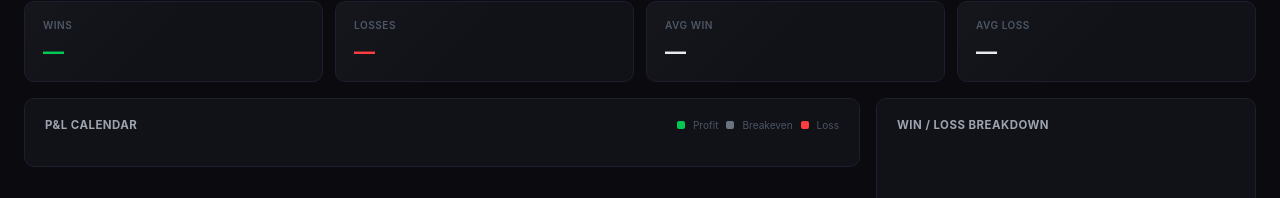
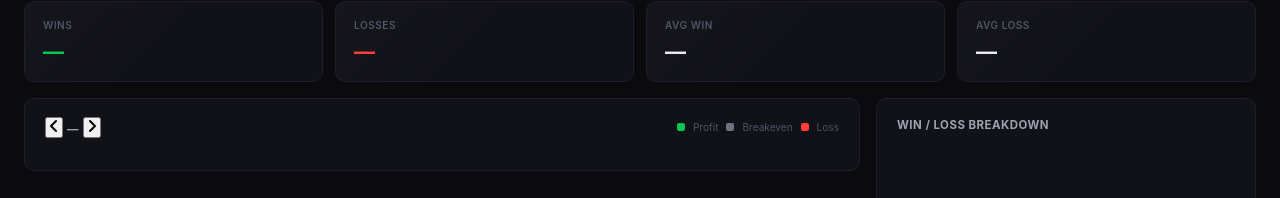
Before and after one commit to tpsanty/cameron-dashboard, a website: page public/index.html in a window 1280 px wide. Shown: the part 212-410 px from the top of the page. Drawn offline with nearby package versions, Linux system fonts and the light colour scheme; no server answers.

Commit message:
Auto: index.html

```diff
--- a/public/index.html
+++ b/public/index.html
@@ -99,7 +99,19 @@
 
       <div class="card cal-card">
         <div class="card-header">
-          <h2 class="card-title">P&amp;L Calendar</h2>
+          <div class="cal-nav">
+            <button class="cal-nav-btn" id="calPrevBtn" onclick="calNavPrev()" title="Previous month">
+              <svg width="14" height="14" viewBox="0 0 14 14" fill="none">
+                <polyline points="9,2 4,7 9,12" stroke="currentColor" stroke-width="2" stroke-linecap="round" stroke-linejoin="round"/>
+              </svg>
+            </button>
+            <span class="card-title" id="calMonthLabel">—</span>
+            <button class="cal-nav-btn" id="calNextBtn" onclick="calNavNext()" title="Next month">
+              <svg width="14" height="14" viewBox="0 0 14 14" fill="none">
+                <polyline points="5,2 10,7 5,12" stroke="currentColor" stroke-width="2" stroke-linecap="round" stroke-linejoin="round"/>
+              </svg>
+            </button>
+          </div>
           <div class="cal-legend">
             <span class="leg-dot green-dot"></span><span>Profit</span>
             <span class="leg-dot gray-dot"></span><span>Breakeven</span>
```
